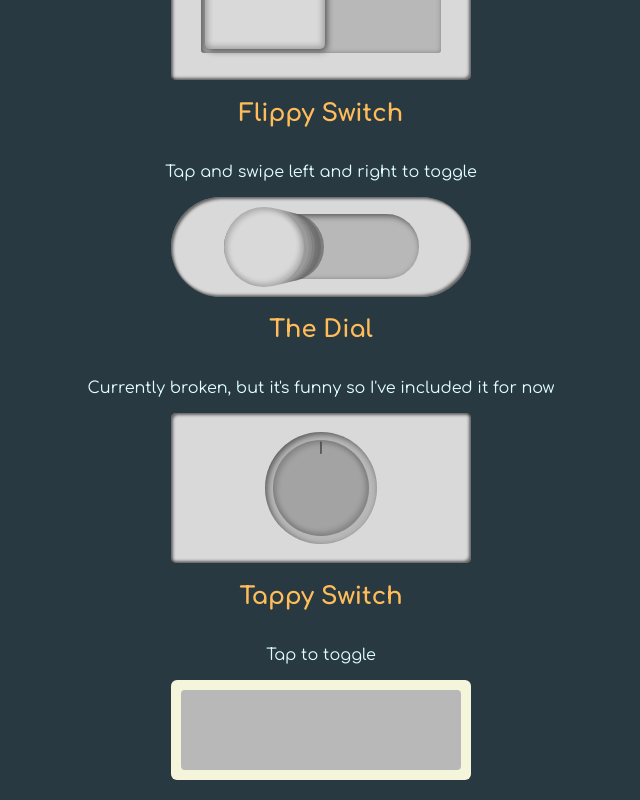
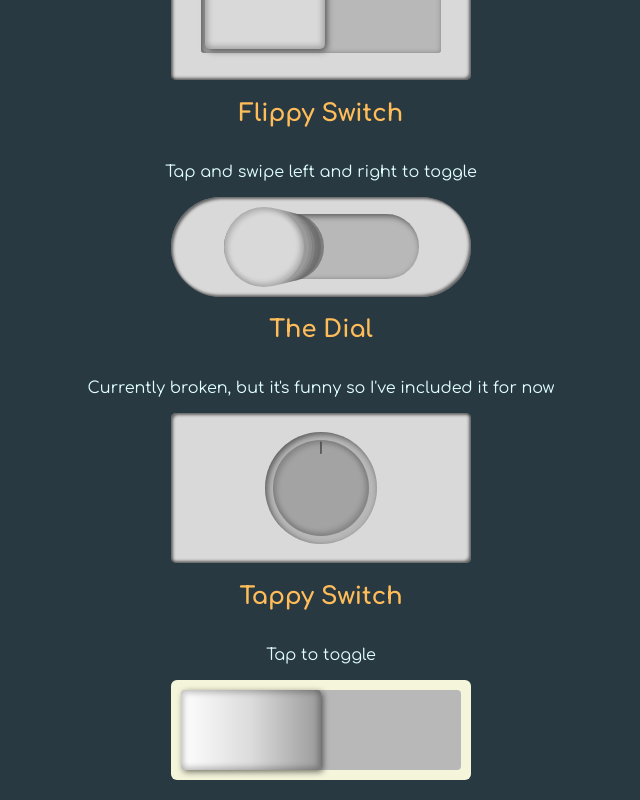
Before and after one commit to TrisRosco/portfolio, a React (Create React App) app in the folder pf/: page /interface in a window 1280 px wide. Shown: the part 457-1257 px from the top of the page, without its empty margins (319-959 px from the left). Built offline with nearby package versions, Linux system fonts and the light colour scheme; a web font is replaced by a local one.

Commit message:
It works, need to fix the styling so it looks like a light switch or something

```diff
--- a/pf/src/components/interface/TappySwitch/styles.css
+++ b/pf/src/components/interface/TappySwitch/styles.css
@@ -17,3 +17,23 @@
     justify-content: flex-start;
     align-items: center;
 }
+
+.tappy-switch-inner[data-isOn="true"] {
+    justify-content: flex-end;
+  }
+
+.tappy-switch-handle{
+    background: linear-gradient(90deg, rgba(255,255,255,1) 0%, rgba(255,255,255,0.5) 50%, rgba(124, 124, 124, 0.5) 100%);
+    height: 80px;
+    width: 140px;
+    border-radius: 4px;
+    cursor: pointer;
+    user-select: none;
+    box-shadow: 2px 2px 6px rgba(0, 0, 0, 0.55), inset 2px 2px 5px 2px rgba(0, 0, 0, 0.15), inset -2px -2px 5px 2px rgba(0, 0, 0, 0.15);
+
+}
+
+.tappy-switch-handle[data-isOn="true"] {
+    /* box-shadow: -2px 2px 6px rgba(0, 0, 0, 0.55), inset 2px 2px 5px 2px rgba(0, 0, 0, 0.15), inset -2px -2px 5px 2px rgba(0, 0, 0, 0.15); */
+    background: linear-gradient(270deg, rgba(255,255,255,1) 0%, rgba(255,255,255,0.5) 50%, rgba(124, 124, 124, 0.5) 100%);
+  }
```
